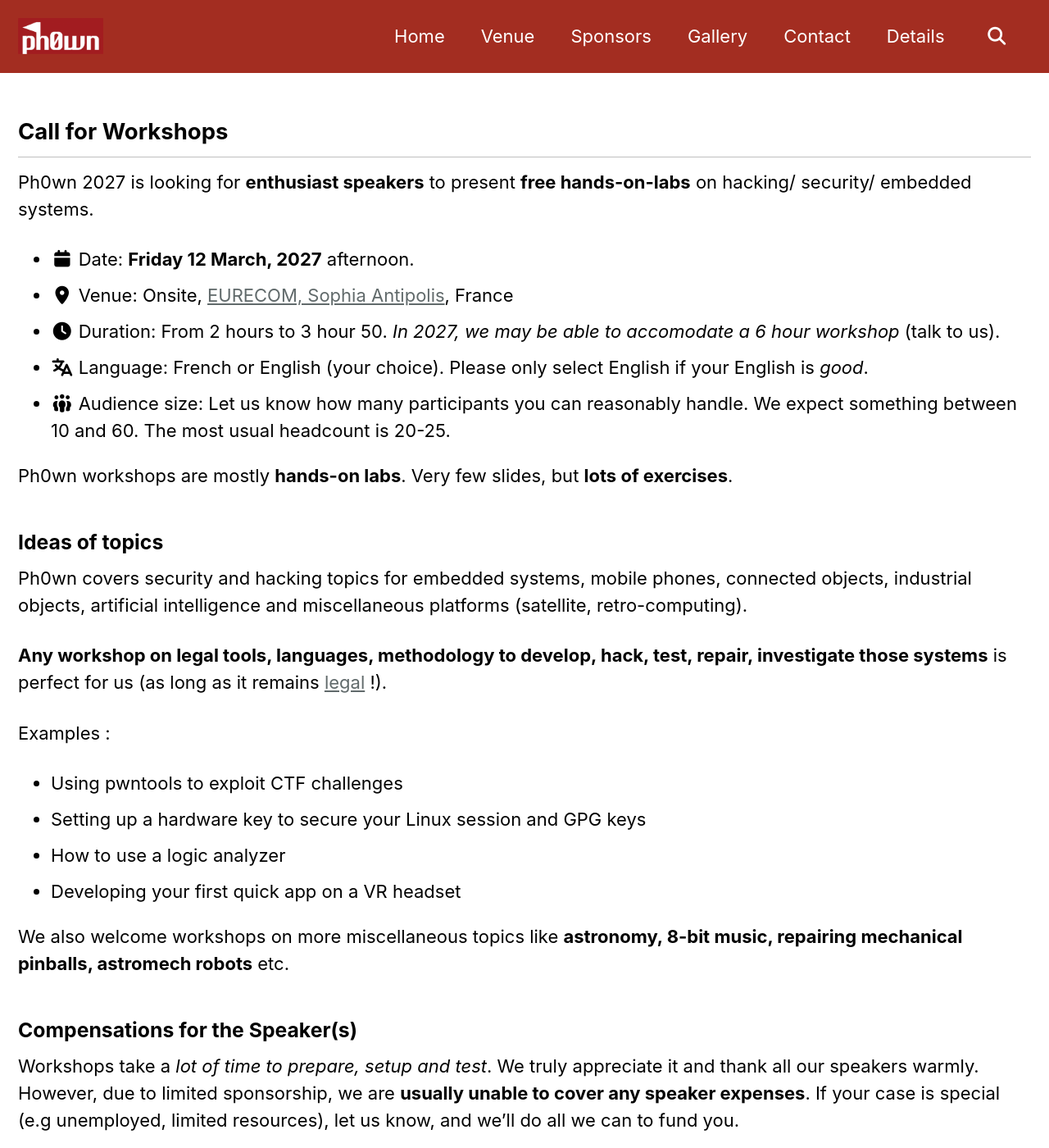
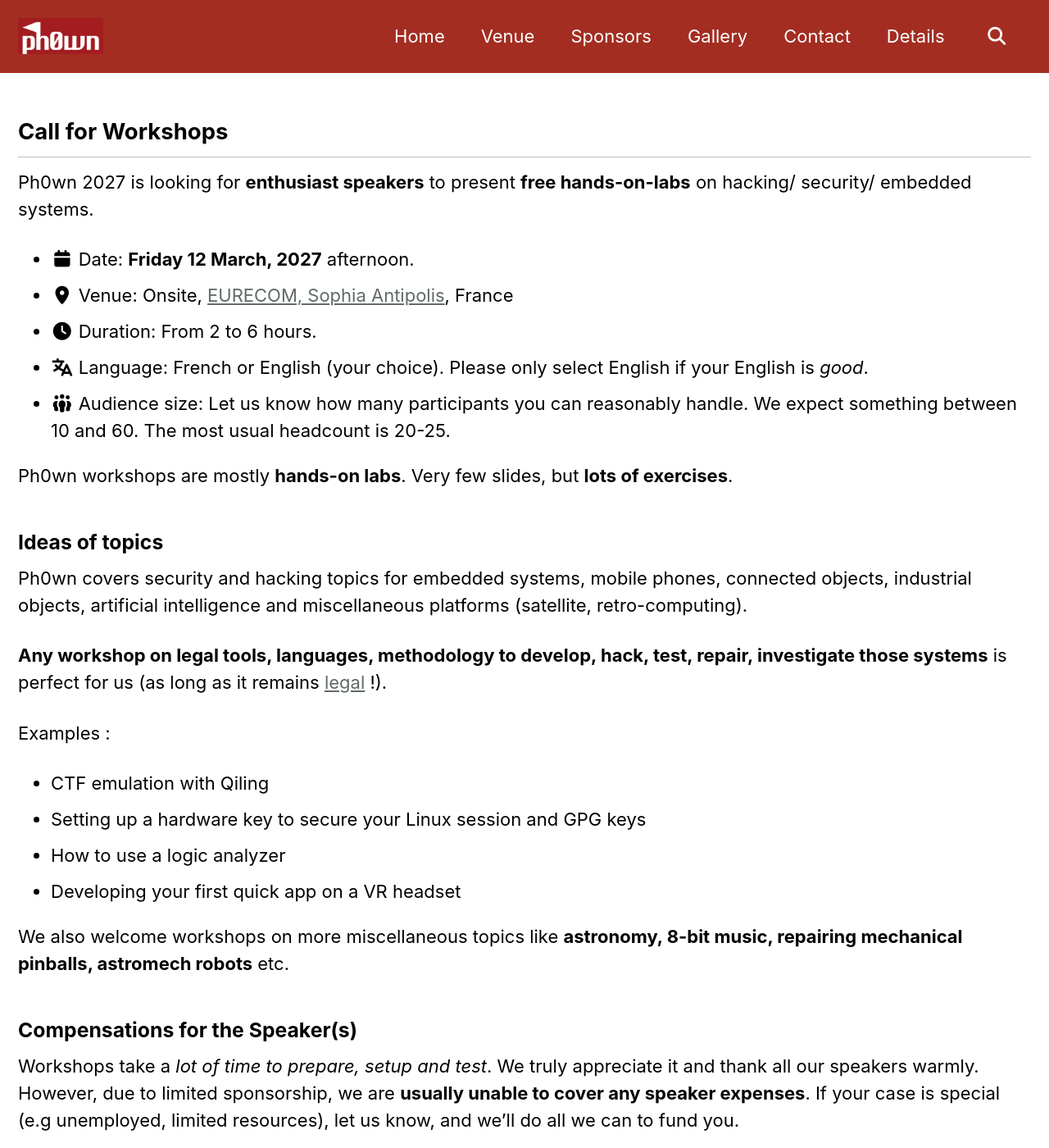
Before and after one commit to ph0wn/ph0wn.github.io, a Jekyll site: the page built from _posts/2026-07-06-callfor2027.md, in a window 1280 px wide and 1400 px high. Shown: the whole window at 82% size. Built offline with Jekyll 4.4.1, drawn with Linux system fonts in a browser that asks for light colours; cached includes are drawn as plain includes.

Commit message:
modif après commentaires

```diff
--- a/_posts/2026-07-06-callfor2027.md
+++ b/_posts/2026-07-06-callfor2027.md
@@ -13,7 +13,7 @@ Ph0wn 2027 is looking for **enthusiast speakers** to present **free hands-on-lab
 
 - <i class="fa-solid fa-calendar"></i> Date: **Friday 12 March, 2027** afternoon.
 - <i class="fa-solid fa-location-dot"></i> Venue: Onsite, [EURECOM, Sophia Antipolis](https://ph0wn.org/venue), France
-- <i class="fa-solid fa-clock"></i> Duration: From 2 hours to 3 hour 50. *In 2027, we may be able to accomodate a 6 hour workshop* (talk to us).
+- <i class="fa-solid fa-clock"></i> Duration: From 2 to 6 hours.
 - <i class="fa-solid fa-language"></i> Language: French or English (your choice). Please only select English if your English is *good*.
 - <i class="fa-solid fa-people-group"></i> Audience size: Let us know how many participants you can reasonably handle. We expect something between 10 and 60. The most usual headcount is 20-25.
 
@@ -27,7 +27,7 @@ Ph0wn covers security and hacking topics for embedded systems, mobile phones, co
 
 Examples :
 
-- Using pwntools to exploit CTF challenges
+- CTF emulation with Qiling
 - Setting up a hardware key to secure your Linux session and GPG keys
 - How to use a logic analyzer
 - Developing your first quick app on a VR headset
@@ -46,7 +46,7 @@ If you are selected, we will
 - Find a nice Goodie for you (very often, it's an electronic device)
 - VIP Status: we invite you to Ph0wn's social event and CTF
 
-<i class="fa-solid fa-sack-dollar"></i> Important: Ph0wn workshops are **free** for all attendees. You are **not authorized to sell anything during your workshop** (university rules).
+<i class="fa-solid fa-sack-dollar"></i> Important: Ph0wn workshops are **free** for all attendees. You are **not authorized to sell anything during your workshop**.
 
 ### Submission
 
```
